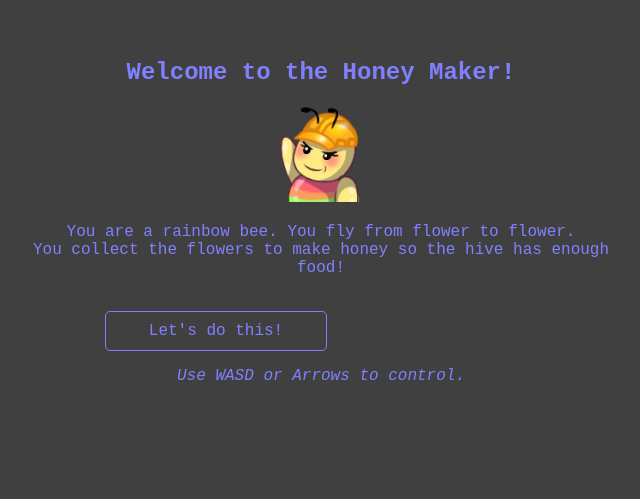
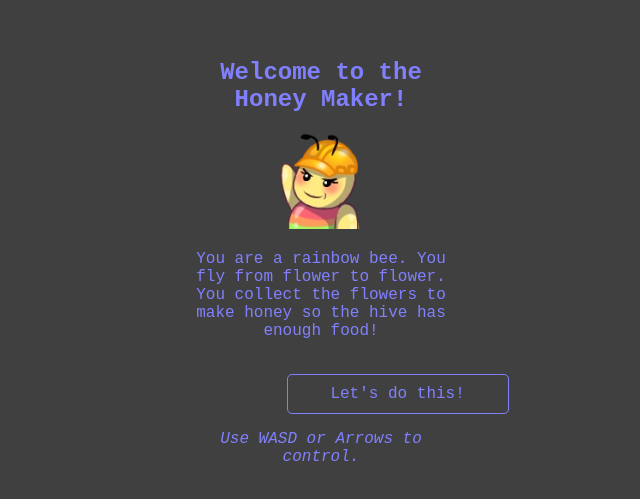
Before and after one commit to DarkShane/darkshane.github.io, a plain HTML site: page honeymaker/honeymaker.html in a window 1280 px wide. Shown: the part 61-560 px from the top of the page, without its empty margins (319-959 px from the left). Drawn offline with Linux system fonts and the light colour scheme.

Commit message:
align to center

```diff
--- a/honeymaker/src/honeymaker.css
+++ b/honeymaker/src/honeymaker.css
@@ -3,13 +3,14 @@ body {
     text-align: center;
     color: #8080ff;
     background-color: #404040;
+    margin: auto;
+    width: 70%;
 }
 
 #start, #end {
     text-align: center;
-    align-content: center;
     margin: auto;
-    width: 50%;
+    width: 30%;
     padding: 20px;
 }
 
```
